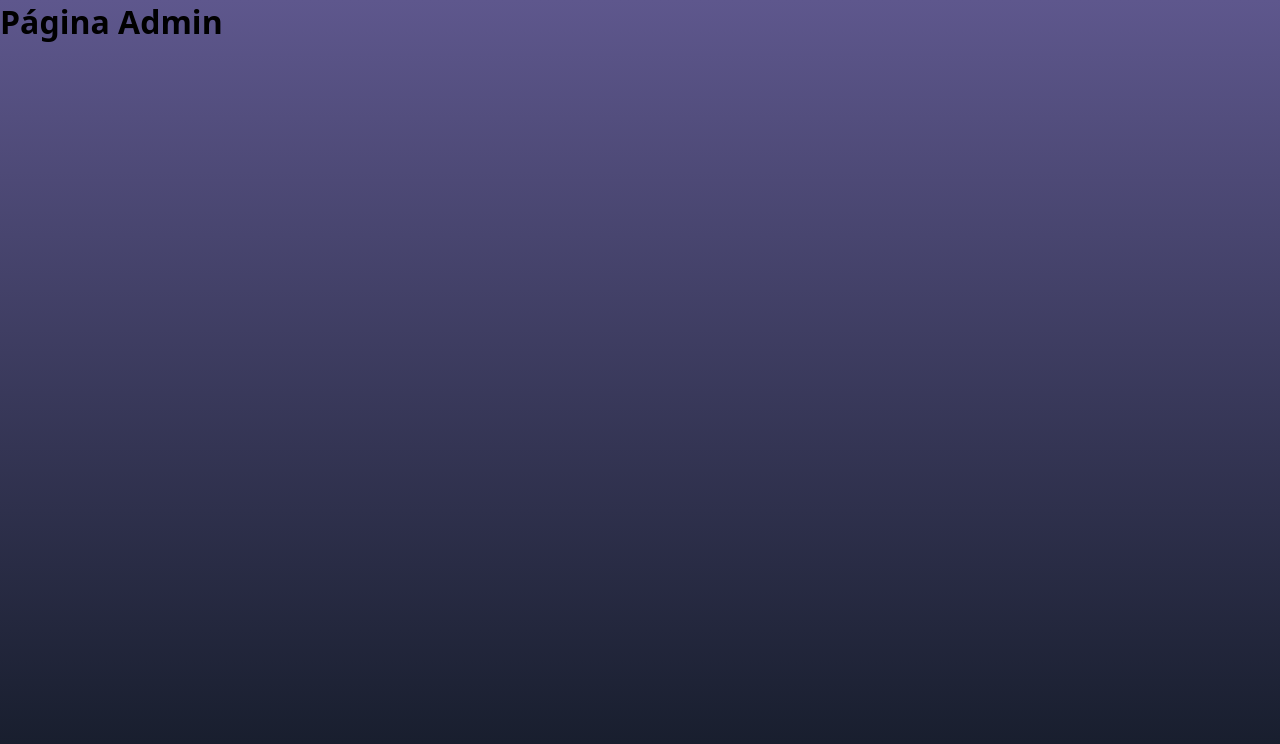
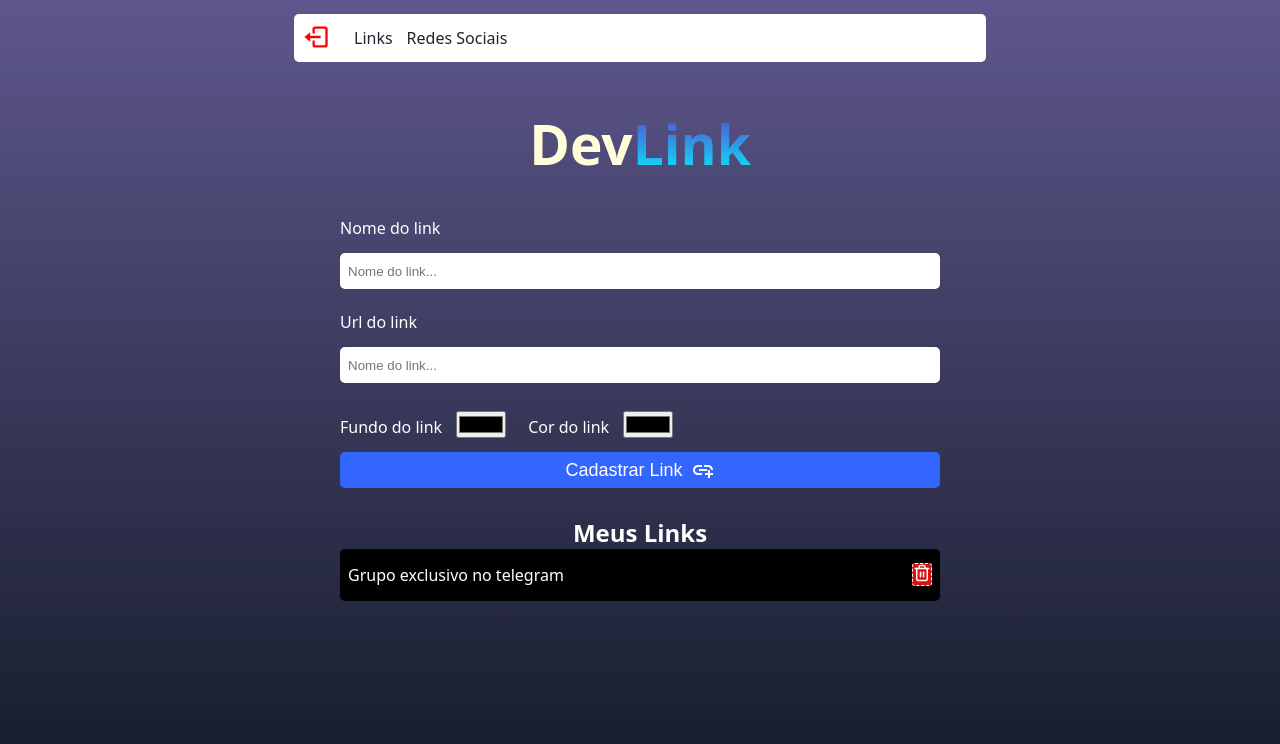
Before and after one commit to curioussdev/devLink, a React (Vite) app: page /admin in a window 1280 px wide. Shown: the top 744 px of the page. Built offline with nearby package versions, Linux system fonts and the light colour scheme; no server answers; sample sign-in values are in the browser's storage.

Commit message:
creating admin screen visuals

```diff
--- /dev/null
+++ b/src/Pages/Admin/admin.css
@@ -0,0 +1,73 @@
+.admin-container{
+    display: flex;
+    align-items: center;
+    flex-direction: column;
+    min-height: 100vh;
+    padding: 0 10px;
+}
+
+.label{
+    color: #FFF;
+    font-weight: medium;
+    margin-top: 8px;
+    margin-bottom: 14px;
+}
+
+.container-colors{
+    display: flex;
+    margin: 14px 0;
+    gap: 22px;
+}
+.right{
+    margin-right: 14px;
+}
+.btn-register{
+    margin-bottom: 28px;
+    display: flex;
+    align-items: center;
+    justify-content: center;
+}
+
+.btn-register svg{
+    margin-left: 8px;
+}
+
+.title{
+    color: #fff;
+    margin: 28px 0 14 14PX 0;
+}
+.list{
+    width: 90%;
+    max-width: 600px;
+    display: flex;
+    flex-direction: row;
+    align-items: center;
+    justify-content: space-between;
+    background-color: rgba(36, 36, 36, 0.35);
+    border-radius: 5px;
+    padding: 14px 8px;
+
+}
+
+.btn-delete{
+    border-radius: 3px;
+    border: 1.5px dashed #fff;
+    color: #fff;
+    background-color: rgb(220, 17, 17);
+}
+
+.animate-pop{
+    animation-duration: 0.5s;
+    animation-name: animate-pop;
+}
+
+@keyframes animate-pop {
+    0%{
+        opacity: 0;
+        transform: scale(0.7, 0.7);
+    }
+    100%{
+        opacity: 1;
+        transform: scale(1, 1);
+    }
+}
--- a/src/Pages/Admin/index.jsx
+++ b/src/Pages/Admin/index.jsx
@@ -1,7 +1,63 @@
+import { Header } from "../../components/Header";
+import './admin.css';
+import { Logo } from '../../components/Logo';
+import { Input } from '../../components/Input';
+
+import { MdAddLink } from 'react-icons/md';
+import { FiTrash2 } from 'react-icons/fi'
+
+
 export default function Admin() {
     return(
-        <div>
-            <h1>Página Admin</h1>
+        <div className="admin-container">
+            <Header />
+
+            <Logo />
+
+            <form className="form">
+                <label className="label">Nome do link</label>
+                <Input
+                    placeholder="Nome do link..."
+                />
+
+                <label className="label">Url do link</label>
+                <Input
+                    type="url"
+                    placeholder="Nome do link..."
+                />
+
+                <section className="container-colors">
+                    <div>
+                        <label className="label right">Fundo do link</label>
+                        <input type="color" />
+                    </div>
+
+                    <div>
+                        <label className="label right">Cor do link</label>
+                        <input type="color" />
+                    </div>
+                </section>
+
+                <button className="btn-register" type="submit">
+                    Cadastrar Link <MdAddLink size={24} color="#FFF"/>
+                </button>
+
+            </form>
+
+
+            <h2 className="title">Meus Links</h2>
+
+            <article
+                className="list animate-pop"
+                style={{ backgroundColor: "#000", color: "#fff"}}
+            >
+                <p>Grupo exclusivo no telegram</p>
+                <div>
+                    <button className="btn-delete">
+                        <FiTrash2  size={18} color="#FFF"/>
+                    </button>
+                </div>
+            </article>
         </div>
     )
 }
--- /dev/null
+++ b/src/components/Header/header.css
@@ -0,0 +1,35 @@
+.admin-header{
+    width: 100%;
+    max-width: 720px;
+    margin-top: 14px;
+    padding: 0 14px;
+}
+
+.nav-header{
+    width: 100%;
+    background-color: #fff;
+    height: 48px;
+    display: flex;
+    align-items: center;
+    border-radius: 5px;
+}
+
+.nav-header button{
+    border: 0;
+    background-color: transparent;
+    color: red;
+    margin-right: 24px;
+    margin-left: 8px;
+    border-radius: 5px;
+}
+
+.nav-header a{
+    margin-right: 14px;
+    color: #21242d;
+}
+
+.nav-header a:hover{
+    color: #6137cd;
+    transition: color 0.3s;
+
+}
--- /dev/null
+++ b/src/components/Header/index.jsx
@@ -0,0 +1,30 @@
+import './header.css'
+import { BiLogOut } from 'react-icons/bi'
+import { Link } from 'react-router-dom'
+
+import { auth } from '../../services/firebaseConnection';
+import { signOut } from 'firebase/auth';
+
+export function Header(){
+    async function handleLogout(){
+        await signOut(auth);
+    }
+
+    return(
+        <header className='admin-header'>
+            <nav className='nav-header'>
+                <button onClick={handleLogout}>
+                    <BiLogOut size={28}  />
+
+                </button>
+
+                <Link to="/admin">
+                    Links
+                </Link>
+                <Link to="/admin/social">
+                    Redes Sociais
+                </Link>
+            </nav>
+        </header>
+    )
+}
--- a/src/index.css
+++ b/src/index.css
@@ -1,6 +1,7 @@
 *{
   margin: 0;
   padding: 0;
+  box-sizing: border-box;
 }
 
 body {
```
